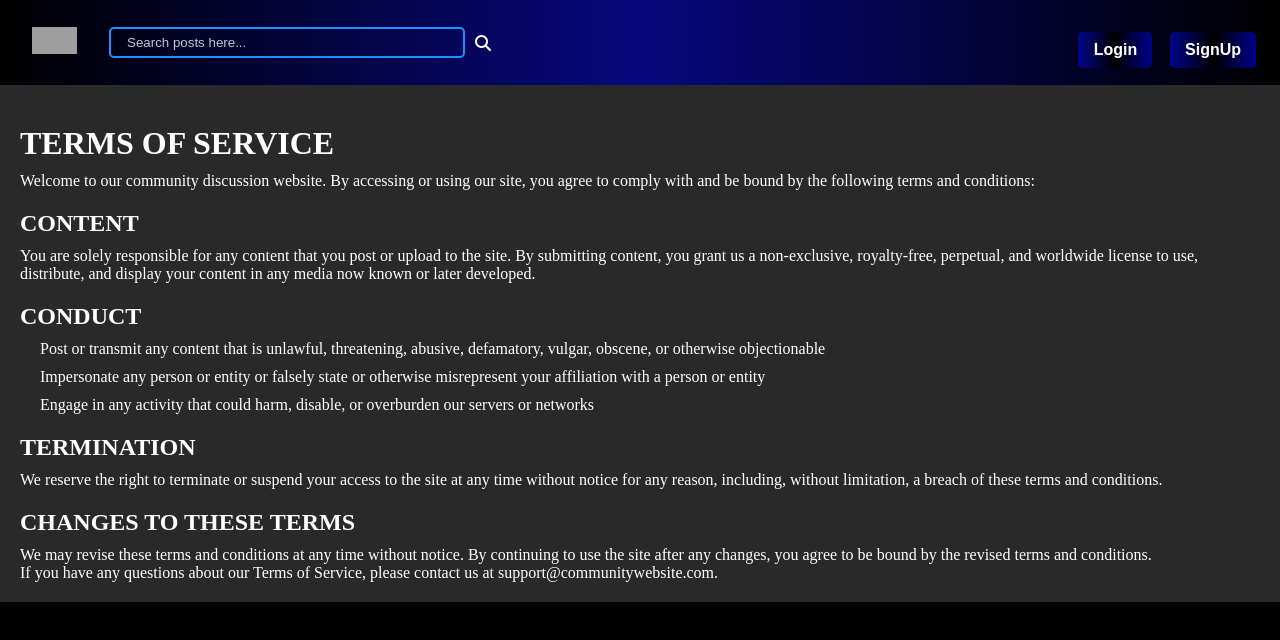
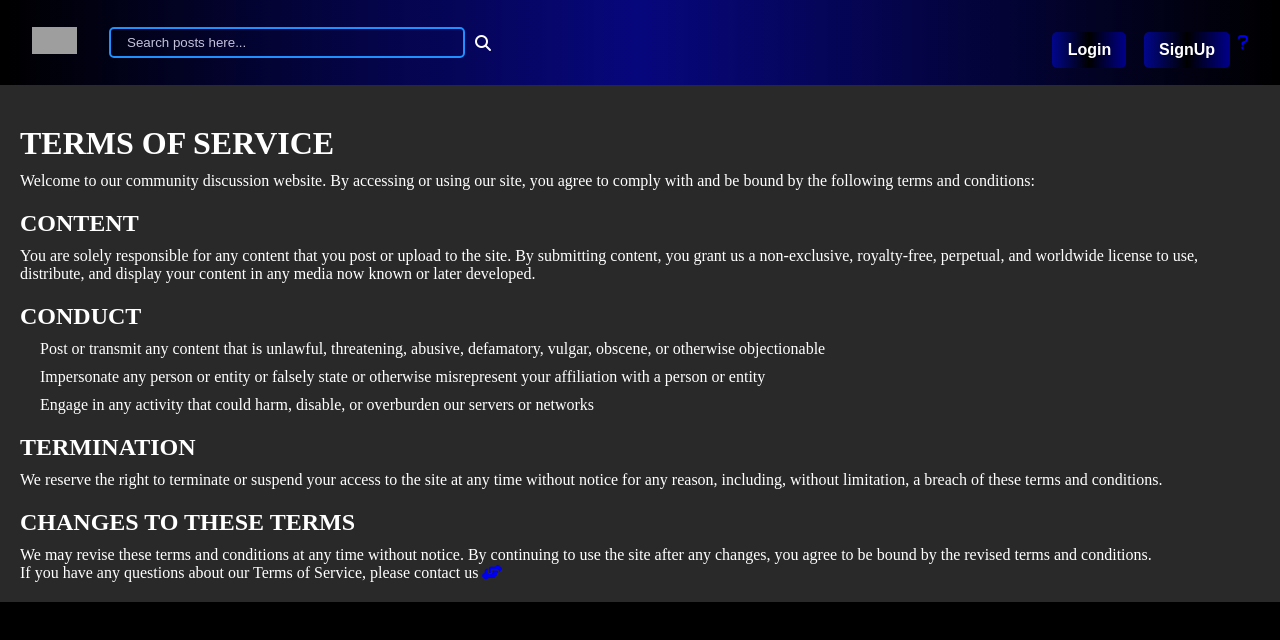
Before and after one commit to itss0urav/Anywhere-frontend, a React (Vite) app: page /tos in a window 1280 px wide. Shown: the top 640 px of the page. Built offline with nearby package versions, Linux system fonts and the light colour scheme; no server answers; grey boxes are pictures that could not be loaded; a web font is replaced by a local one.

Commit message:
tos updates

```diff
--- a/src/components/Navbar/Navbar.jsx
+++ b/src/components/Navbar/Navbar.jsx
@@ -57,6 +57,9 @@ const Navbar = () => {
                 ></i>
               </>
             )}
+            <Link to="/tos">
+              <i class="fa-solid fa-question"></i>
+            </Link>
           </div>
         </div>
       </div>
--- a/src/components/Pages/TOS/tos.jsx
+++ b/src/components/Pages/TOS/tos.jsx
@@ -1,30 +1,58 @@
 import React from "react";
 import "./TOS.css";
+import { Link } from "react-router-dom";
 
 const TOS = () => {
   return (
     <div className="TOS">
       <h1>Terms of Service</h1>
-      <p className="intro">Welcome to our community discussion website. By accessing or using our site, you agree to comply with and be bound by the following terms and conditions:</p>
+      <p className="intro">
+        Welcome to our community discussion website. By accessing or using our
+        site, you agree to comply with and be bound by the following terms and
+        conditions:
+      </p>
       <h2>Content</h2>
-      <p>You are solely responsible for any content that you post or upload to the site. By submitting content, you grant us a non-exclusive, royalty-free, perpetual, and worldwide license to use, distribute, and display your content in any media now known or later developed.</p>
+      <p>
+        You are solely responsible for any content that you post or upload to
+        the site. By submitting content, you grant us a non-exclusive,
+        royalty-free, perpetual, and worldwide license to use, distribute, and
+        display your content in any media now known or later developed.
+      </p>
       <h2>Conduct</h2>
       <ul>
         <li>
-          <span className="bullet-point" /> Post or transmit any content that is unlawful, threatening, abusive, defamatory, vulgar, obscene, or otherwise objectionable
+          <span className="bullet-point" /> Post or transmit any content that is
+          unlawful, threatening, abusive, defamatory, vulgar, obscene, or
+          otherwise objectionable
         </li>
         <li>
-          <span className="bullet-point" /> Impersonate any person or entity or falsely state or otherwise misrepresent your affiliation with a person or entity
+          <span className="bullet-point" /> Impersonate any person or entity or
+          falsely state or otherwise misrepresent your affiliation with a person
+          or entity
         </li>
         <li>
-          <span className="bullet-point" /> Engage in any activity that could harm, disable, or overburden our servers or networks
+          <span className="bullet-point" /> Engage in any activity that could
+          harm, disable, or overburden our servers or networks
         </li>
       </ul>
       <h2>Termination</h2>
-      <p>We reserve the right to terminate or suspend your access to the site at any time without notice for any reason, including, without limitation, a breach of these terms and conditions.</p>
+      <p>
+        We reserve the right to terminate or suspend your access to the site at
+        any time without notice for any reason, including, without limitation, a
+        breach of these terms and conditions.
+      </p>
       <h2>Changes to these terms</h2>
-      <p>We may revise these terms and conditions at any time without notice. By continuing to use the site after any changes, you agree to be bound by the revised terms and conditions.</p>
-      <p className="outro">If you have any questions about our Terms of Service, please contact us at support@communitywebsite.com.</p>
+      <p>
+        We may revise these terms and conditions at any time without notice. By
+        continuing to use the site after any changes, you agree to be bound by
+        the revised terms and conditions.
+      </p>
+      <p className="outro">
+        If you have any questions about our Terms of Service, please contact us <Link to="https://tawk.to/chat/640d9f5b4247f20fefe56404/1grajd02l">
+        <i class="fa-solid fa-handshake-angle fa-bounce"></i>
+      </Link>
+      </p>
+
     </div>
   );
 };
```
